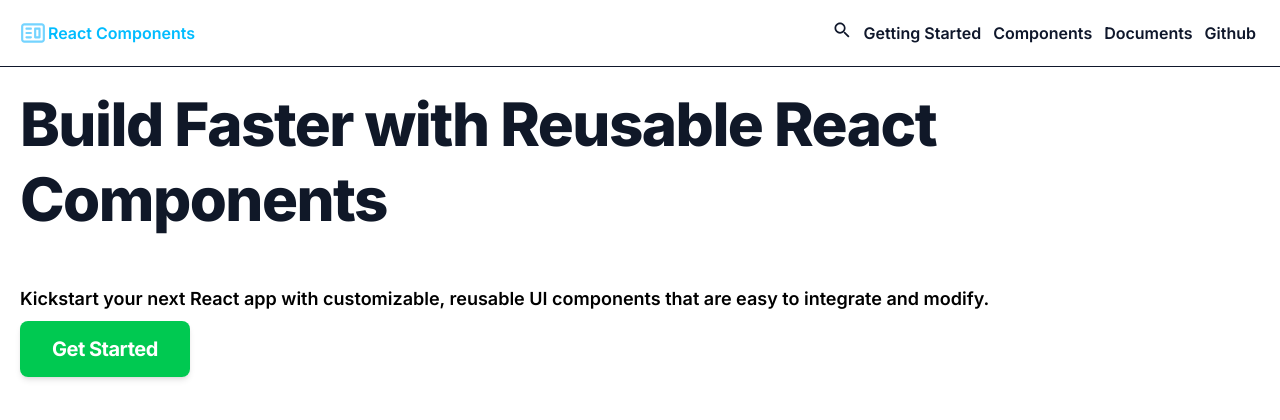
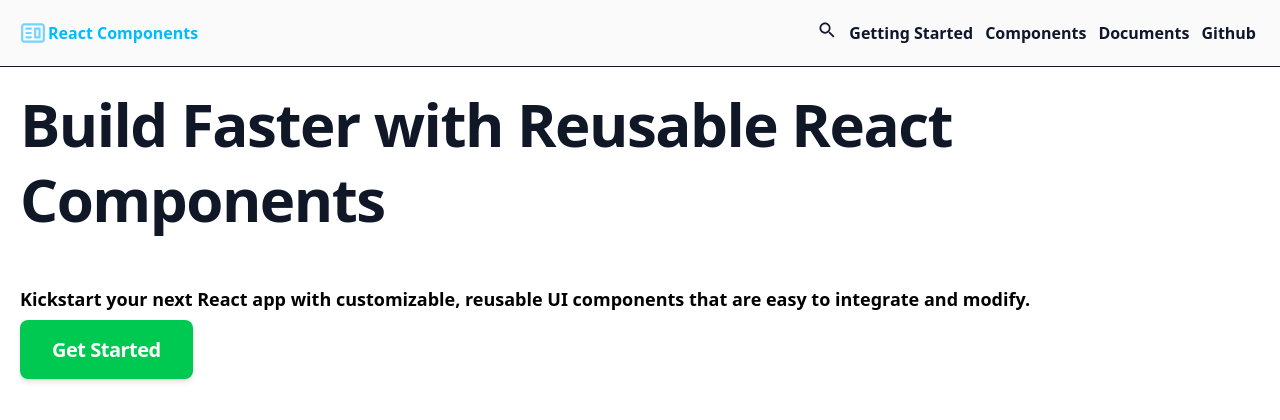
Before and after one commit to Jensaboi/react-component-library, a React (Vite) app: page / in a window 1280 px wide. Shown: the top 420 px of the page. Built offline with nearby package versions, Linux system fonts and the light colour scheme.

Commit message:
refactor

```diff
--- a/src/components/Header.jsx
+++ b/src/components/Header.jsx
@@ -7,7 +7,7 @@ import Navbar from "./NavBar";
 
 export default function Header() {
     return (
-        <header className="bg-white text-slate-900 border-slate-900 dark:bg-slate-900 dark:text-white dark:border-white p-5 h-[67px] flex justify-between items-center border-b-1">
+        <header className="bg-light-100 text-slate-900 border-slate-900 dark:bg-slate-900 dark:text-white dark:border-white p-5 h-[67px] flex justify-between items-center border-b-1">
             <Link to="/">
                 <Logo>React Components</Logo>
             </Link>
--- a/src/index.css
+++ b/src/index.css
@@ -2,18 +2,19 @@
 @custom-variant dark (&:where(.dark, .dark *));
 
 /* Root and Theme styles */
-:root{
-    --bg-color: #ffffff;
-    --text-color: #1a1b1f;
-    --border-divider: rgba(128, 128, 128, 0.37);
+@theme {
+    --font-sans: ui-sans-serif, system-ui, sans-serif, "Apple Color Emoji", "Segoe UI Emoji", "Segoe UI Symbol", "Noto Color Emoji";
+    --font-serif: ui-serif, Georgia, Cambria, "Times New Roman", Times, serif;
+    --font-mono: ui-monospace, SFMono-Regular, Menlo, Monaco, Consolas, "Liberation Mono", "Courier New", monospace;
 
-    font-family: 'Inter', sans-serif;
+    --color-light-100: oklch(98.5% 0 0);
+    --color-light-200: oklch(92% 0.004 286.32);
+    --color-light-300: oklch(70.5% 0.015 286.067);
+    --color-light-400: oklch(55.2% 0.016 285.938);
+    --color-light: oklch(20.5% 0 0);
 
+    --color-dark-100: oklch(98.5% 0 0);
+    --color-dark-200: oklch(92% 0.004 286.32);
+    --color-dark-300: oklch(70.5% 0.015 286.067);
+    --color-dark-400: oklch(70.5% 0.015 286.067);
 }
-.dark{
-    --bg-color: #1a1b1f;
-    --text-color: #ffffff;
-    --border-divider: rgba(128, 128, 128, 0.37);
-
-    font-family: 'Inter', sans-serif;
-}
```
